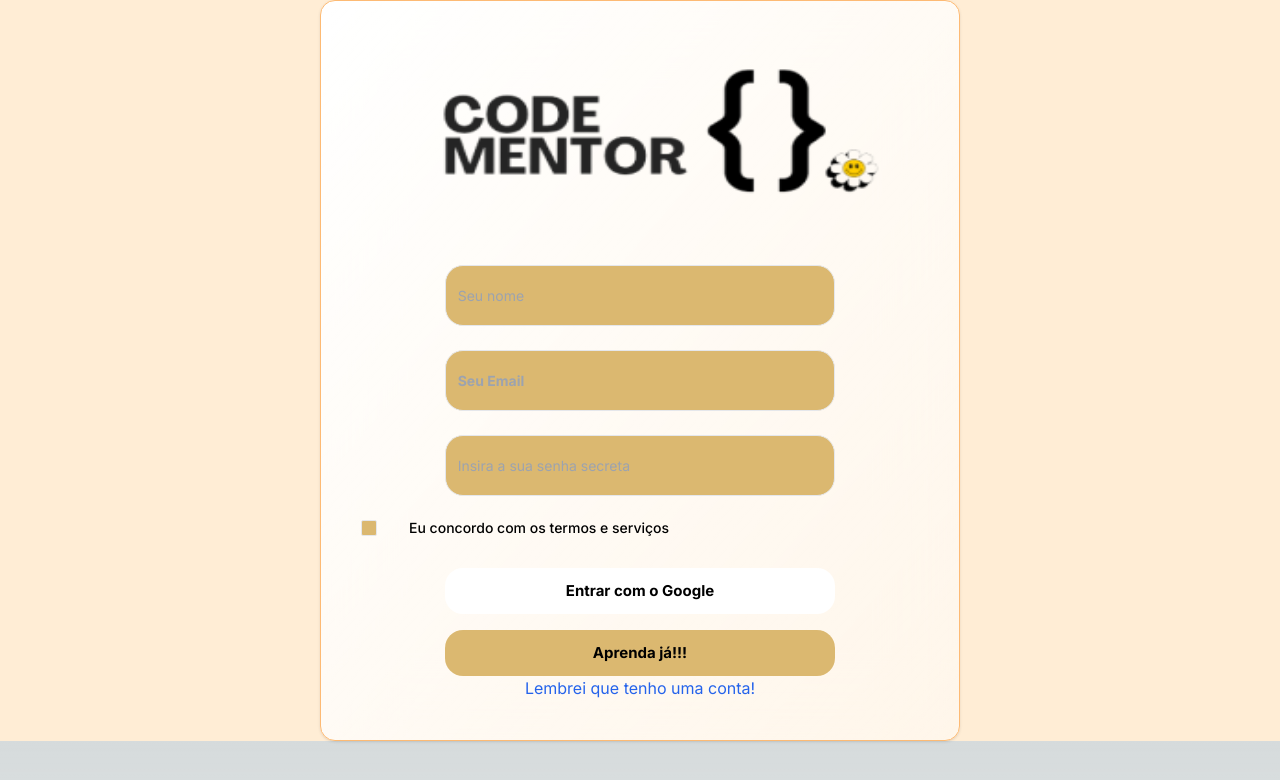
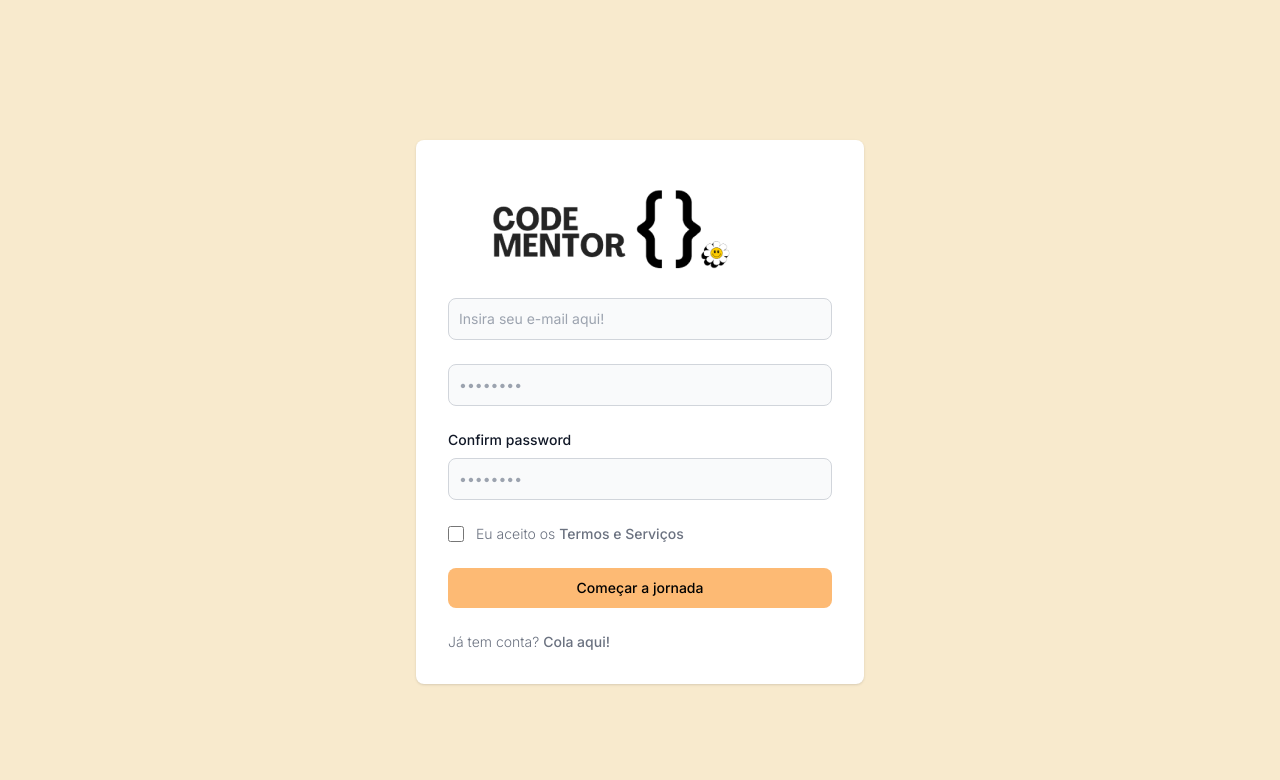
Before and after one commit to techlaradev/CodementorKiosk, a Next.js app in the folder codementorkiosk/: page /externalUser/register in a window 1280 px wide. Shown: the top 780 px of the page. Built offline with nearby package versions, Linux system fonts and the light colour scheme.

Commit message:
feat: finalizando external user pages

```diff
--- a/codementorkiosk/src/app/externalUser/esqueci-senha/page.tsx
+++ /dev/null
@@ -1,6 +0,0 @@
-import ForgotKiosk from "@/components/component/forgot-kiosk"
-export default function ForgotKioskcomponent() {
-
-return <ForgotKiosk/>
-
-}
--- a/codementorkiosk/src/components/component/blog-kiosk.tsx
+++ b/codementorkiosk/src/components/component/blog-kiosk.tsx
@@ -34,7 +34,7 @@ export function BlogKioske() {
 
                 <li>
                   <a
-                    href="#"
+                    href="/externalUser/qm-somos"
                     className="block py-2 px-3 text-gray-900 rounded hover:bg-gray-100 md:hover:bg-transparent md:hover:text-orange-300 md:p-0 md:dark:hover:text-black-500 dark:text-white dark:hover:bg-gray-700 dark:hover:text-white md:dark:hover:bg-transparent dark:border-gray-700"
                   >
                     Quem Somos?
--- a/codementorkiosk/src/components/component/contact-kiosk.tsx
+++ b/codementorkiosk/src/components/component/contact-kiosk.tsx
@@ -59,6 +59,12 @@ export function Contactkiosk() {
                     Contate-nos
                   </a>
                 </li>
+                <li>
+                  <a href="/externalUser/contato" className="block py-2 px-3 text-gray-900 rounded hover:bg-gray-100 md:hover:bg-transparent md:hover:text-orange-300 md:p-0 md:dark:hover:text-blue-500 dark:text-white dark:hover:bg-gray-700 dark:hover:text-white md:dark:hover:bg-transparent dark:border-gray-700">
+                    FAQ
+                  </a>
+                </li>
+
               </ul>
             </div>
           </div>
--- a/codementorkiosk/src/components/component/forgot-kiosk.tsx
+++ b/codementorkiosk/src/components/component/forgot-kiosk.tsx
@@ -35,7 +35,7 @@ export default function ForgotKiosk() {
                 </li>
                 <li>
                   <a
-                    href="#"
+                    href="/externalUser/qm-somos"
                     className="block py-2 px-3 text-gray-900 rounded hover:bg-gray-100 md:hover:bg-transparent md:hover:text-orange-300 md:p-0 md:dark:hover:text-black-500 dark:text-white dark:hover:bg-gray-700 dark:hover:text-white md:dark:hover:bg-transparent dark:border-gray-700"
                   >
                     Quem Somos?
--- a/codementorkiosk/src/components/component/login-welcome-kiosk.tsx
+++ b/codementorkiosk/src/components/component/login-welcome-kiosk.tsx
@@ -35,7 +35,7 @@ export function LoginWelcome() {
 
                 <li>
                   <a
-                    href="/externalUser/contato"
+                    href="/externalUser/qm-somos"
                     className="block py-2 px-3 text-gray-900 rounded hover:bg-gray-100 md:hover:bg-transparent md:hover:text-orange-300 md:p-0 md:dark:hover:text-black-500 dark:text-white dark:hover:bg-gray-700 dark:hover:text-white md:dark:hover:bg-transparent dark:border-gray-700"
                   >
                     Quem Somos?
@@ -60,23 +60,23 @@ export function LoginWelcome() {
       <section className="w-full py-12 md:py-24 lg:py-32 xl:py-48 bg-orange-100">
         <div className="container px-4 md:px-6">
           <div className="flex flex-col items-center space-y-4 text-center">
-            <div className="space-y-2">
                 <img
                   className="flex flex-1 justify-center "
                   src="/img/header.png"
                 />
+            <div className="space-y-2">
+              <h1 className="text-3xl font-bold tracking-tighter sm:text-4xl md:text-5xl lg:text-6xl/none">
+                Bem vindo de volta!
+              </h1>
               </div>
               <div className="flex flex-1 justify-center">
-              <h3 className="text-1xl font-bold tracking-tighter sm:text-4xl md:text-5xl lg:text-3xl/none">
-                Bem vindo de volta!
-              </h3>
             </div>
             <div className="w-full max-w-sm space-y-2">
               <form className="">
                 <div className="flex flex-col items-center">
                   <Input
                     className="max-w-lg mb-4"
-                    placeholder="Enter your email"
+                    placeholder="Insira seu e-mail aqui"
                     type="email"
                   />
 
@@ -90,11 +90,7 @@ export function LoginWelcome() {
                   Quero criar uma nova conta!
                 </Link>
               </p>
-              <p>
-                 <Link className="underline underline-offset-2" href="/externalUser/esqueci-senha">
-                 não lembro minha senha/conta
-                </Link>
-                </p>
+
             </div>
           </div>
         </div>
--- a/codementorkiosk/src/components/component/register-kiosk.tsx
+++ b/codementorkiosk/src/components/component/register-kiosk.tsx
@@ -9,69 +9,104 @@ import Link from "next/link";
 
 export default function RegisterKiosk() {
   return (
-    <div className="w-full h-full bg-orange-100 flex items-center justify-center">
-      <div className="w-[40%] md:w-[40%] lg:w-[50%] h-[40%] md:h-[30%] lg:h-[20%] bg-gradient-to-br from-white to-white/50 rounded-[15px] shadow border border-orange-300 backdrop-blur-2xl p-6 md:p-10">
-        <img
-          className="h-10 md:h-40 w-full mx-auto"
-          alt=""
-          src="/img/header.png"
-        />
-        <div className="space-y-6 text-center pt-6 md:pt-10">
-          <h1 className="text-2xl md:text-3xl lg:text-4xl font-bold"></h1>
-          <p className="text-black-500 dark:text-black-400 mt-4 md:mt-6" />
-        </div>
-        <div className="space-y-6">
-          <Input
-            className="w-full md:w-[70%] h-[50px] md:h-[61px] bg-[#DBB870] rounded-[18px] mx-auto"
-            placeholder="Seu nome"
+    <div>
+
+      <section className="bg-[#F8EACD] dark:bg-gray-900">
+        <div className="flex flex-col items-center justify-center px-6 py-8 mx-auto md:h-screen lg:py-0">
+          <a
+            href="#"
+            className="flex items-center mb-6 text-2xl font-semibold text-gray-900 dark:text-white"
+          >
+
+          </a>
+          <div className="w-full bg-white rounded-lg shadow dark:border md:mt-0 sm:max-w-md xl:p-0 dark:bg-gray-800 dark:border-gray-700">
+            <div className="p-6 space-y-4 md:space-y-6 sm:p-8">
+              <img src="/img/header.png" />
+
+              <form className="space-y-4 md:space-y-6" action="#">
+                <div>
+
+                  <input
+                    type="email"
+                    name="email"
+                    id="email"
+                    className="bg-gray-50 border border-gray-300 text-gray-900 sm:text-sm rounded-lg focus:ring-primary-600 focus:border-primary-600 block w-full p-2.5 dark:bg-gray-700 dark:border-gray-600 dark:placeholder-gray-400 dark:text-white dark:focus:ring-blue-500 dark:focus:border-blue-500"
+                    placeholder="Insira seu e-mail aqui!"
                     required
                   />
-          <Input
-            className="w-full md:w-[70%] h-[50px] md:h-[61px] bg-[#DBB870] rounded-[18px] mx-auto font-bold font-['Montserrat Subrayada']"
-            id="email"
-            placeholder="Seu Email"
+                </div>
+                <div>
+
+                  <input
+                    type="password"
+                    name="password"
+                    id="password"
+                    placeholder="••••••••"
+                    className="bg-gray-50 border border-gray-300 text-gray-900 sm:text-sm rounded-lg focus:ring-primary-600 focus:border-primary-600 block w-full p-2.5 dark:bg-gray-700 dark:border-gray-600 dark:placeholder-gray-400 dark:text-white dark:focus:ring-blue-500 dark:focus:border-blue-500"
                     required
-            type="email"
                   />
-          <Input
-            className="w-full md:w-[70%] h-[50px] md:h-[61px] bg-[#DBB870] rounded-[18px] mx-auto"
-            id="password"
-            placeholder="Insira a sua senha secreta"
+                </div>
+                <div>
+                  <label
+                    htmlFor="confirm-password"
+                    className="block mb-2 text-sm font-medium text-gray-900 dark:text-white"
+                  >
+                    Confirm password
+                  </label>
+                  <input
+                    type="password"
+                    name="confirm-password"
+                    id="confirm-password"
+                    placeholder="••••••••"
+                    className="bg-gray-50 border border-gray-300 text-gray-900 sm:text-sm rounded-lg focus:ring-primary-600 focus:border-primary-600 block w-full p-2.5 dark:bg-gray-700 dark:border-gray-600 dark:placeholder-gray-400 dark:text-white dark:focus:ring-blue-500 dark:focus:border-blue-500"
                     required
-            type="password"
                   />
-          <div className="flex flex-col md:flex-row items-center space-y-4 md:space-y-0 md:space-x-8 mx-auto">
-            <Checkbox
-              className="bg-[#DBB870] font-bold font-['Montserrat Subrayada']"
+                </div>
+                <div className="flex items-start">
+                  <div className="flex items-center h-5">
+                    <input
                       id="terms"
+                      aria-describedby="terms"
+                      type="checkbox"
+                      className="w-4 h-4 border border-gray-300 rounded bg-gray-50 focus:ring-3 focus:ring-primary-300 dark:bg-gray-700 dark:border-gray-600 dark:focus:ring-primary-600 dark:ring-offset-gray-800"
+                      required
                     />
+                  </div>
+                  <div className="ml-3 text-sm">
                     <label
-              className="text-sm font-medium leading-none peer-disabled:cursor-not-allowed peer-disabled:opacity-70"
                       htmlFor="terms"
+                      className="font-light text-gray-500 dark:text-gray-300"
                     >
-              Eu concordo com os termos e serviços
+                      Eu aceito os {" "}
+                      <a
+                        className="font-medium text-primary-600 hover:underline dark:text-primary-500"
+                        href="#"
+                      >
+                        Termos e Serviços
+                      </a>
                     </label>
                   </div>
                 </div>
-        <div className="w-full md:w-[70%] h-[46px] bg-[#ffffff] rounded-[18px] flex items-center justify-center mx-auto mt-4 md:mt-8">
-          <div className="text-black text-[15px] font-bold font-['Montserrat Subrayada', sans-serif]">
-            Entrar com o Google
-          </div>
-        </div>
-        <div className="w-full md:w-[70%] h-[46px] bg-[#DBB870] rounded-[18px] flex items-center justify-center mx-auto mt-2 md:mt-4">
-          <div className="text-black text-[15px] font-bold font-['Montserrat Subrayada', sans-serif]">
-            Aprenda já!!!
-          </div>
-        </div>
-        <div>
-          <Link
+                <button
+                  type="submit"
+                  className="w-full text-black bg-orange-300 hover:bg-primary-700 focus:ring-4 focus:outline-none focus:ring-primary-300 font-medium rounded-lg text-sm px-5 py-2.5 text-center dark:bg-primary-600 dark:hover:bg-primary-700 dark:focus:ring-primary-800"
+                >
+                  Começar a jornada
+                </button>
+                <p className="text-sm font-light text-gray-500 dark:text-gray-400">
+                  Já tem conta?{" "}
+                  <a
                     href="/externalUser/login-welcome"
-            className="text-blue-600 hover:underline dark:text-blue-500 flex items-center justify-center"
+                    className="font-medium text-primary-600 hover:underline dark:text-primary-500"
                   >
-            Lembrei que tenho uma conta!
-          </Link>
+                    Cola aqui!
+                  </a>
+                </p>
+              </form>
             </div>
           </div>
         </div>
+      </section>
+    </div>
   );
 }
```
Also changed, not shown: codementorkiosk/src/components/component/login-kiosk.tsx (+7 -0 lines), codementorkiosk/src/components/component/who-kiosk.tsx (+7 -0 lines). Lines whose indentation alone changed are shown as unchanged.
